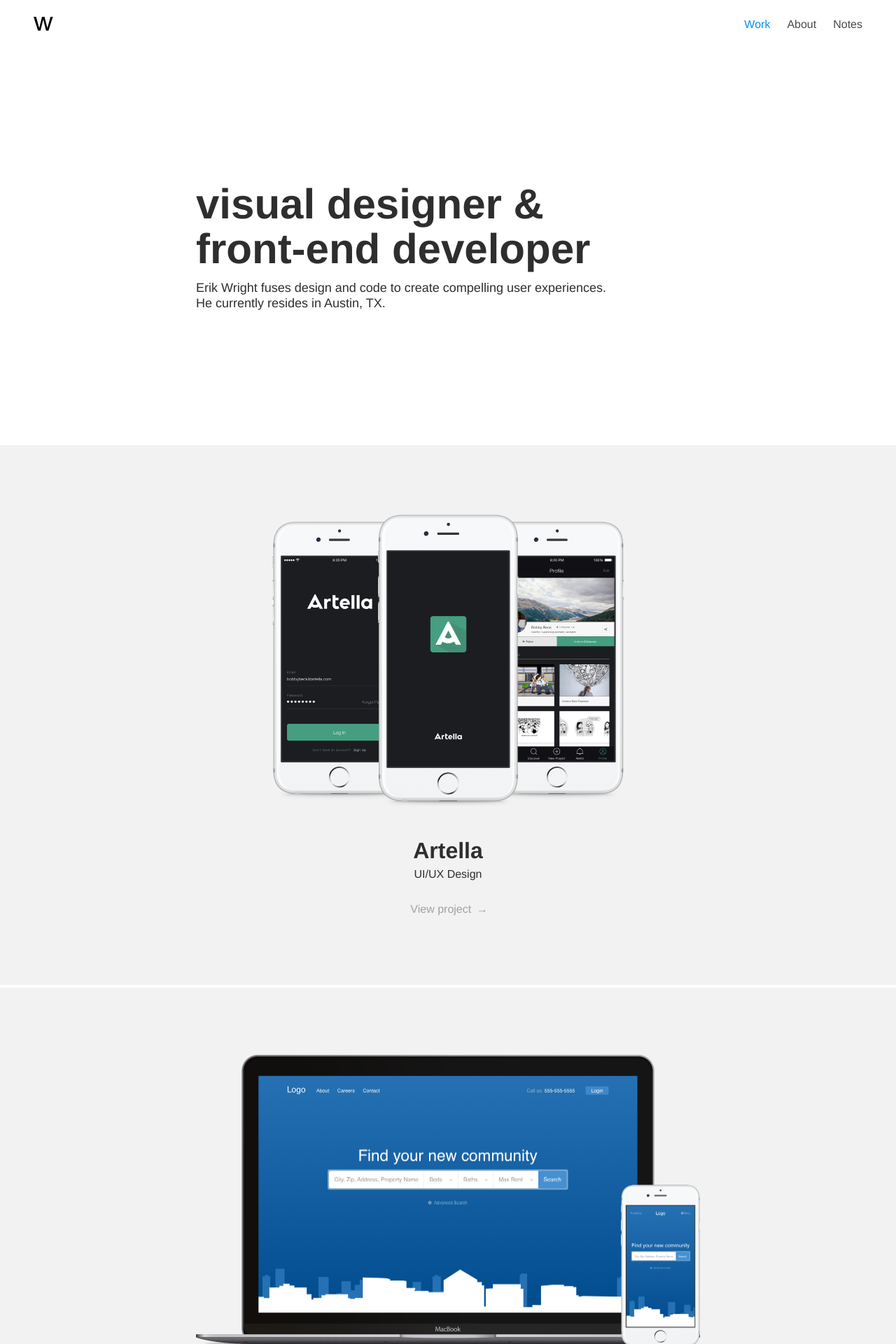
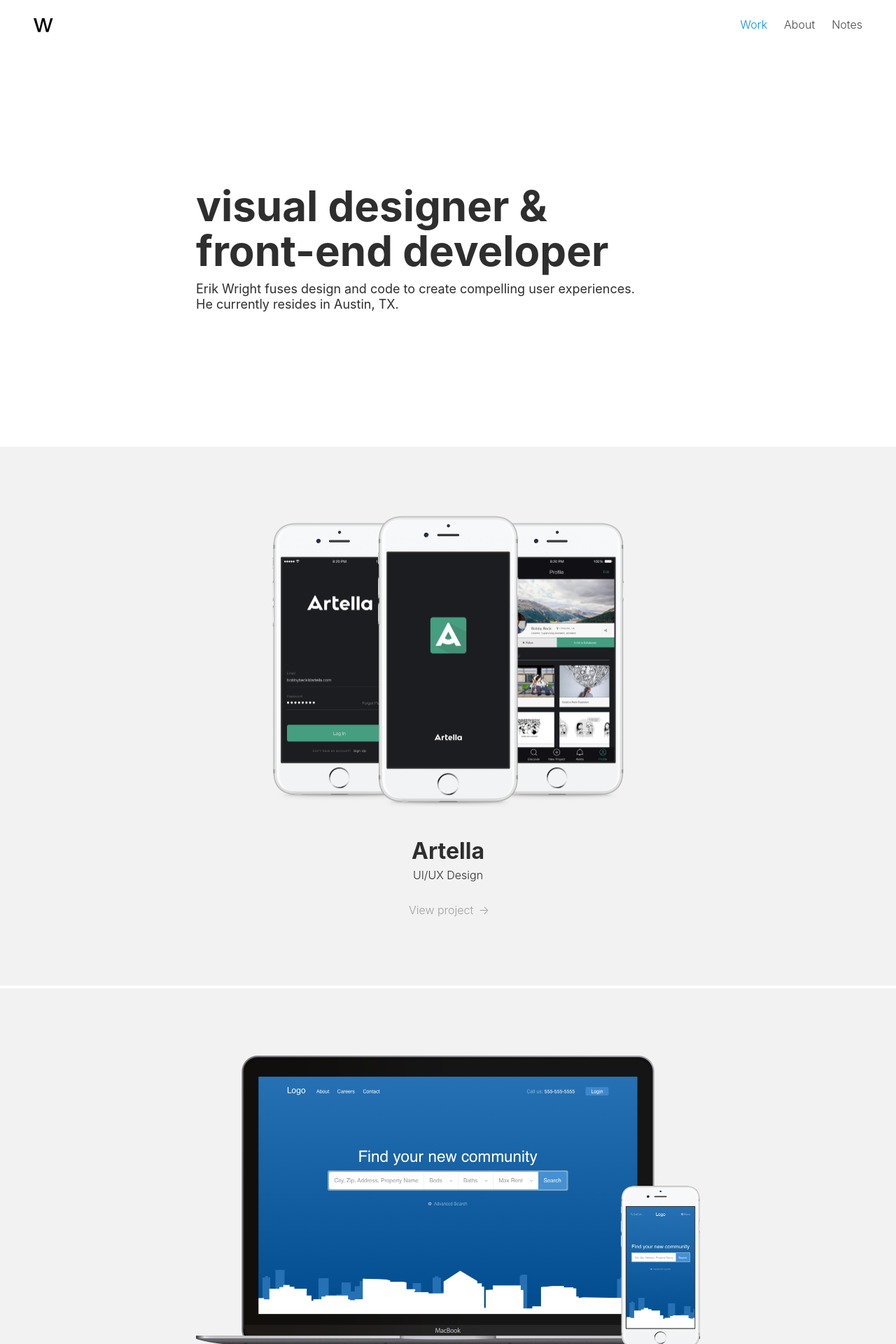
Before and after one commit to MrErikWright/mrerikwright.github.io, a Jekyll site: the page built from index.html, in a window 1280 px wide. Shown: the top 1920 px of the page at 70% size. Built offline with Jekyll 4.4.1, drawn with Linux system fonts in a browser that asks for light colours.

Commit message:
use system fonts

```diff
--- a/_sass/_variables.scss
+++ b/_sass/_variables.scss
@@ -1,4 +1,4 @@
-$base-font-family: 'Helvetica Neue', 'HelveticaNeue', Helvetica, Arial, sans-serif;
+$base-font-family: -apple-system, BlinkMacSystemFont, "Segoe UI", Roboto, Oxygen, Ubuntu, Cantarell, "Open Sans", "Helvetica Neue", sans-serif;
 $base-font-size: 16px;
 $base-line-height: 1.5;
 
```
